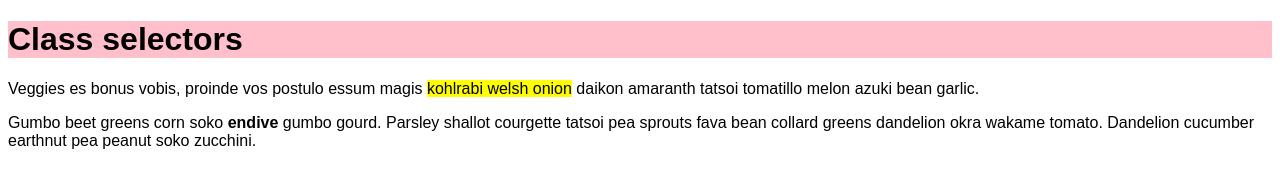
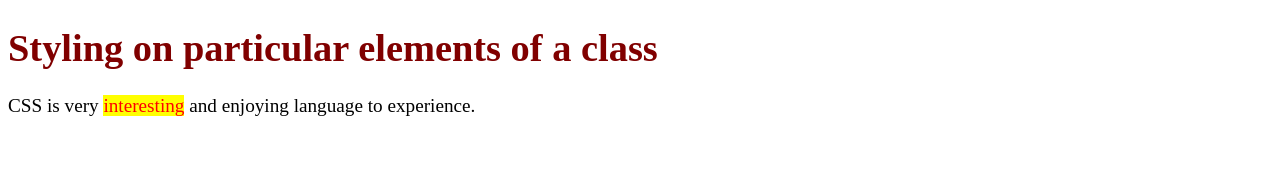
Before and after one commit to h-dhiman08/web-development, a plain HTML site: page mdn/css_reference.html in a window 1280 px wide. Drawn offline with Linux system fonts and the light colour scheme.

Commit message:
Improved the experience

```diff
--- a/mdn/css_reference.html
+++ b/mdn/css_reference.html
@@ -1,39 +1,24 @@
 <!DOCTYPE html>
 <html lang="en">
-
 <head>
     <meta charset="UTF-8">
     <meta name="viewport" content="width=device-width, initial-scale=1.0">
     <title>Targetting classes on particular elements</title>
     <style>
-        body {
-            font-family: sans-serif;
+        body{
+            font-size: larger;
         }
-
-        span.highlight {
+        h1.highlight{
+            color: maroon;
+        }
+        span.highlight{
+            color: red;
             background-color: yellow;
-        }
-
-        h1.highlight {
-            background-color: pink;
         }
     </style>
 </head>
-
 <body>
-    <h1 class="highlight">Class selectors</h1>
-    <p>
-        Veggies es bonus vobis, proinde vos postulo essum magis
-        <span class="highlight">kohlrabi welsh onion</span> daikon amaranth tatsoi
-        tomatillo melon azuki bean garlic.
-    </p>
-
-    <p class="highlight">
-        Gumbo beet greens corn soko <strong>endive</strong> gumbo gourd. Parsley
-        shallot courgette tatsoi pea sprouts fava bean collard greens dandelion okra
-        wakame tomato. Dandelion cucumber earthnut pea peanut soko zucchini.
-    </p>
-
+    <h1 class="highlight">Styling on particular elements of a class</h1>
+    <p>CSS is very <span class="highlight">interesting</span> and enjoying language to experience.</p>
 </body>
-
 </html>
```
